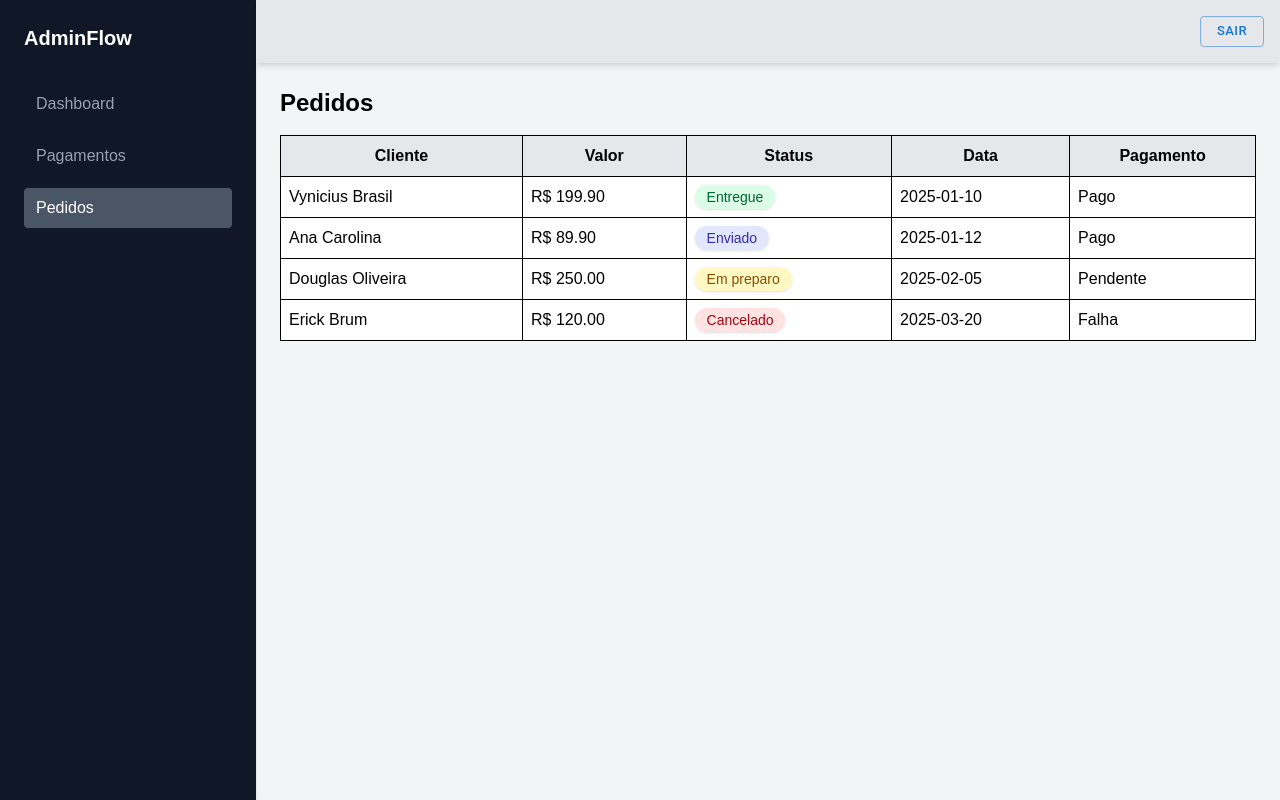
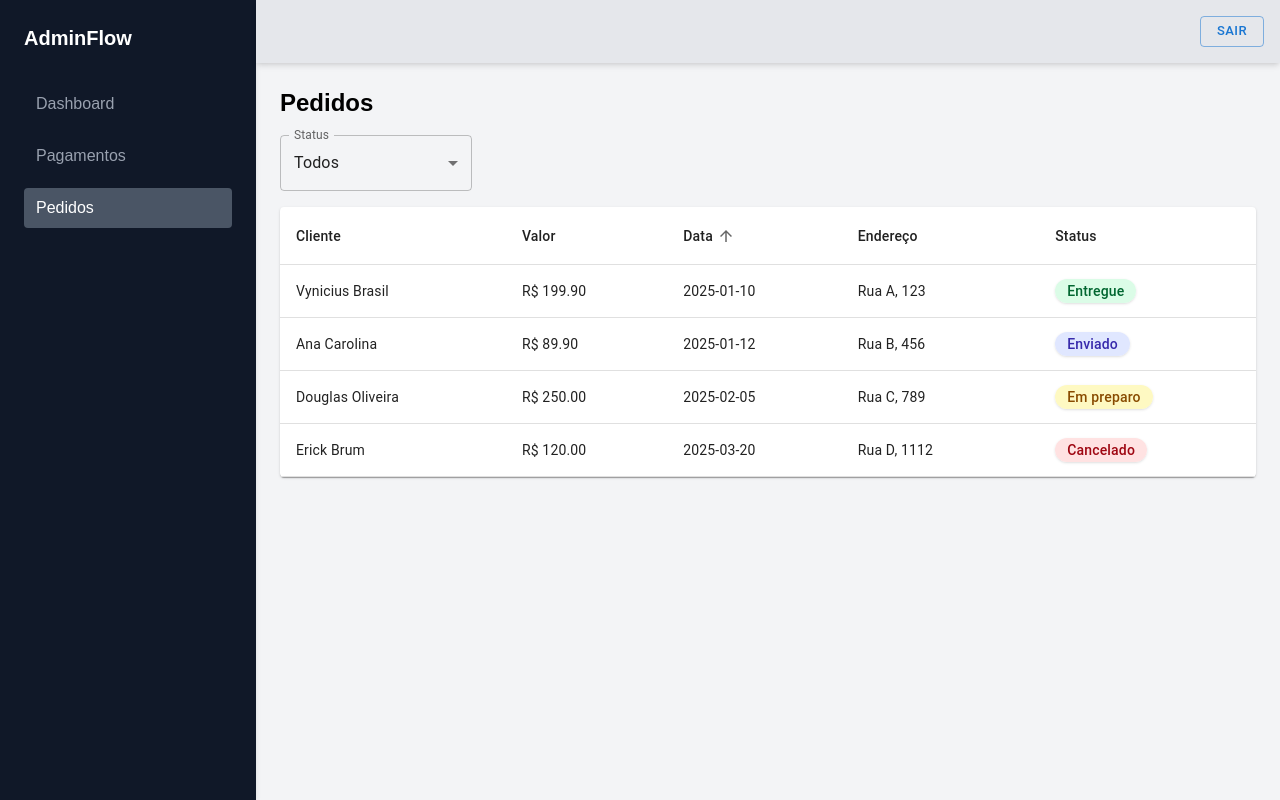
Before and after one commit to VyniciusBras/AdminFlow-DashBoard, a Next.js app: page /dashboard/orders in a window 1280 px wide. Built offline with nearby package versions, Linux system fonts and the light colour scheme.

Commit message:
Implementação de animações e funções em Orders

```diff
--- a/src/app/dashboard/orders/page.tsx
+++ b/src/app/dashboard/orders/page.tsx
@@ -3,27 +3,40 @@
 import { getPayments, getOrders } from "@/services/api";
 import { Payment } from "@/types/payment";
 import { useEffect, useState } from "react";
+import { Table, TableBody, TableCell, TableHead, TableRow, Paper, TableSortLabel, Select, MenuItem, FormControl, InputLabel } from "@mui/material";
+import { motion } from "framer-motion";
 
 import PageContainer from "@/components/layout/pageContainer";
 import Sidebar from "@/components/layout/sidebar";
 import Header from "@/components/layout/header";
 import StatusBadge from "@/components/ui/statusBadge";
+import PaymentDetailsModal from "@/components/ui/paymentsDetailsModal";
+import TableSkeleton from "@/components/skeletons/tableSkeleton";
 
 type Order = {
     id: number;
     user: string;
     total: number;
+    local: string;
     status: "Novo" | "Em preparo" | "Enviado" | "Entregue" | "Cancelado";
     date: string;
 };
+
+type SortOrder = "asc" | "desc";
 
 export default function OrdersPage() {
     const [orders, setOrders] = useState<Order[]>([]);
     const [payments, setPayments] = useState<Payment[]>([]);
     const [loading, setLoading] = useState(true);
+    const [filterStatus, setFilterStatus] = useState<Order["status"] | "Todos">("Todos");
+    const [selectedPayment, setSelectedPayment] = useState<Payment | null>(null);
+    const [openModal, setOpenModal] = useState(false);
+    const [orderBy, setOrderBy] = useState<string>("date");
+    const [orderDirection, setOrderDirection] = useState<SortOrder>("asc");
+    const MotionTableRow = motion(TableRow);
 
-    function getPaymentForOrder(orderId: number) {
-        return payments.find((p) => p.orderId === orderId);
+    function getPaymentForOrder(Id: number) {
+        return payments.find((p) => p.id === Id.toString());
     }
 
     useEffect(() => {
@@ -34,6 +47,72 @@ export default function OrdersPage() {
         });
     }, []);
 
+    function sortOrders(list: Order[], paymentsList: Payment[], orderBy: string, order: SortOrder) {
+        return [...list].sort((a, b) => {
+            let aValue: any;
+            let bValue: any;
+
+            switch (orderBy) {
+                case "user":
+                    aValue = a.user;
+                    bValue = b.user;
+                    break;
+                case "total":
+                    aValue = a.total;
+                    bValue = b.total;
+                    break;
+                case "status":
+                    aValue = a.status;
+                    bValue = b.status;
+                    break;
+                case "date":
+                    aValue = a.date;
+                    bValue = b.date;
+                    break;
+                case "local":
+                    aValue = (a as any).local ?? "";
+                    bValue = (b as any).local ?? "";
+                    break;
+                case "method":
+                    aValue = paymentsList.find((p) => p.id === a.id.toString())?.method ?? "";
+                    bValue = paymentsList.find((p) => p.id === b.id.toString())?.method ?? "";
+                    break;
+                default:
+                    aValue = a.date;
+                    bValue = b.date;
+            }
+
+            if (typeof aValue === "number" && typeof bValue === "number") {
+                return order === "asc" ? aValue - bValue : bValue - aValue;
+            }
+
+            return order === "asc"
+                ? String(aValue).localeCompare(String(bValue))
+                : String(bValue).localeCompare(String(aValue));
+        });
+    }
+
+    const handleOpenModal = (payment: Payment) => {
+        setSelectedPayment(payment);
+        setOpenModal(true);
+    };
+
+    const handleCloseModal = () => {
+        setOpenModal(false);
+        setSelectedPayment(null);
+    };
+
+    const handleSort = (property: string) => {
+        const isAsc = orderBy === property && orderDirection === "asc";
+        setOrderDirection(isAsc ? "desc" : "asc");
+        setOrderBy(property);
+    };
+
+    const filteredOrders =
+        filterStatus === "Todos" ? orders : orders.filter((o) => o.status === filterStatus);
+
+    const sortedOrders = sortOrders(filteredOrders, payments, orderBy, orderDirection);
+
     return (
         <PageContainer>
             <Sidebar />
@@ -42,50 +121,119 @@ export default function OrdersPage() {
 
                 <div className="p-6">
                     <h1 className="text-2xl font-bold mb-4">Pedidos</h1>
+                    <div className="mb-4 w-48">
+                        <FormControl fullWidth>
+                            <InputLabel>Status</InputLabel>
+                            <Select
+                                value={filterStatus}
+                                label="Status"
+                                onChange={(e) => setFilterStatus(e.target.value as Order["status"] | "Todos")}
+                            >
+                                <MenuItem value="Todos">Todos</MenuItem>
+                                <MenuItem value="Novo">Novo</MenuItem>
+                                <MenuItem value="Em preparo">Em preparo</MenuItem>
+                                <MenuItem value="Enviado">Enviado</MenuItem>
+                                <MenuItem value="Entregue">Entregue</MenuItem>
+                                <MenuItem value="Cancelado">Cancelado</MenuItem>
+                            </Select>
+                        </FormControl>
+                    </div>
                     {loading ? (
-                        <OrdersSkeleton />
+                        <TableSkeleton />
                     ) : (
-                        <table className="w-full border text-black bg-white">
-                            <thead className="bg-gray-200">
-                                <tr>
-                                    <th className="p-2 border">Cliente</th>
-                                    <th className="p-2 border">Valor</th>
-                                    <th className="p-2 border">Status</th>
-                                    <th className="p-2 border">Data</th>
-                                    <th className="p-2 border">Pagamento</th>
-                                </tr>
-                            </thead>
+                        <Paper>
+                            <Table>
 
-                            <tbody>
-                                {orders.map(order => {
-                                    const payment = getPaymentForOrder(order.id);
+                                <TableHead>
+                                    <TableRow>
+                                        <TableCell>
+                                            <TableSortLabel
+                                                active={orderBy === "user"}
+                                                direction={orderBy === "user" ? orderDirection : "asc"}
+                                                onClick={() => handleSort("user")}
+                                            >
+                                                Cliente
+                                            </TableSortLabel>
+                                        </TableCell>
 
-                                    return (
-                                        <tr key={order.id}>
-                                            <td className="p-2 border">{order.user}</td>
-                                            <td className="p-2 border">R$ {order.total.toFixed(2)}</td>
-                                            <td className="p-2 border"><StatusBadge status={order.status} /></td>
-                                            <td className="p-2 border">{order.date}</td>
-                                            <td className="p-2 border">
-                                                {payment ? payment.status : "Sem pagamento"}
-                                            </td>
-                                        </tr>
-                                    );
-                                })}
-                            </tbody>
-                        </table>
+                                        <TableCell>
+                                            <TableSortLabel
+                                                active={orderBy === "total"}
+                                                direction={orderBy === "total" ? orderDirection : "asc"}
+                                                onClick={() => handleSort("total")}
+                                            >
+                                                Valor
+                                            </TableSortLabel>
+                                        </TableCell>
+
+                                        <TableCell>
+                                            <TableSortLabel
+                                                active={orderBy === "date"}
+                                                direction={orderBy === "date" ? orderDirection : "asc"}
+                                                onClick={() => handleSort("date")}
+                                            >
+                                                Data
+                                            </TableSortLabel>
+                                        </TableCell>
+
+                                        <TableCell>
+                                            <TableSortLabel
+                                                active={orderBy === "local"}
+                                                direction={orderBy === "local" ? orderDirection : "asc"}
+                                                onClick={() => handleSort("local")}
+                                            >
+                                                Endereço
+                                            </TableSortLabel>
+                                        </TableCell>
+
+                                        <TableCell>
+                                            <TableSortLabel
+                                                active={orderBy === "status"}
+                                                direction={orderBy === "status" ? orderDirection : "asc"}
+                                                onClick={() => handleSort("status")}
+                                            >
+                                                Status
+                                            </TableSortLabel>
+                                        </TableCell>
+                                    </TableRow>
+                                </TableHead>
+
+                                <TableBody>
+                                    {sortedOrders.map((order, index) => {
+                                        const payment = getPaymentForOrder(order.id);
+
+                                        return (
+                                            <MotionTableRow
+                                                key={order.id}
+                                                hover
+                                                className="cursor-pointer"
+                                                onClick={() => payment && handleOpenModal(payment)}
+                                                initial={{ opacity: 0, y: 10 }}
+                                                animate={{ opacity: 1, y: 0 }}
+                                                transition={{ duration: 0.4, ease: "easeOut", delay: index * 0.08 }}
+                                            >
+                                                <TableCell>{order.user}</TableCell>
+
+                                                <TableCell>R$ {order.total.toFixed(2)}</TableCell>
+
+                                                <TableCell>{order.date}</TableCell>
+
+                                                <TableCell>{order.local}</TableCell>
+
+                                                <TableCell>
+                                                    <StatusBadge status={order.status} />
+                                                </TableCell>
+                                            </MotionTableRow>
+                                        );
+                                    })}
+                                </TableBody>
+
+                            </Table>
+                        </Paper>
                     )}
                 </div>
             </main>
+            <PaymentDetailsModal open={openModal} payment={selectedPayment} onClose={handleCloseModal} />
         </PageContainer>
     );
 }
-function OrdersSkeleton() {
-    return (
-        <div className="animate-pulse space-y-2">
-            {[1, 2, 3, 4, 5].map((i) => (
-                <div key={i} className="h-10 bg-gray-200 rounded" />
-            ))}
-        </div>
-    );
-}
--- a/src/mocks/orders.ts
+++ b/src/mocks/orders.ts
@@ -5,6 +5,7 @@ export const ordersMock: Order[] = [
     id: 1,
     user: "Vynicius Brasil",
     total: 199.9,
+    local: "Rua A, 123",
     status: "Entregue",
     date: "2025-01-10",
   },
@@ -12,6 +13,7 @@ export const ordersMock: Order[] = [
     id: 2,
     user: "Ana Carolina",
     total: 89.9,
+    local: "Rua B, 456",
     status: "Enviado",
     date: "2025-01-12",
   },
@@ -19,6 +21,7 @@ export const ordersMock: Order[] = [
     id: 3,
     user: "Douglas Oliveira",
     total: 250.0,
+    local: "Rua C, 789",
     status: "Em preparo",
     date: "2025-02-05",
   },
@@ -26,6 +29,7 @@ export const ordersMock: Order[] = [
     id: 4,
     user: "Erick Brum",
     total: 120.0,
+    local: "Rua D, 1112",
     status: "Cancelado",
     date: "2025-03-20",
   },
--- a/src/mocks/payments.ts
+++ b/src/mocks/payments.ts
@@ -3,7 +3,6 @@ import { Payment } from "@/types/payment";
 export const paymentsMock: Payment[] = [
   {
     id: "1",
-    orderId: 1,
     user: "Vynicius Brasil",
     method: "Cartão",
     amount: 199.9,
@@ -12,7 +11,6 @@ export const paymentsMock: Payment[] = [
   },
   {
     id: "2",
-    orderId: 2,
     user: "Ana Carolina",
     method: "Cartão",
     amount: 89.9,
@@ -21,7 +19,6 @@ export const paymentsMock: Payment[] = [
   },
   {
     id: "3",
-    orderId: 3,
     user: "Douglas Oliveira",
     method: "Pix",
     amount: 250.0,
@@ -30,7 +27,6 @@ export const paymentsMock: Payment[] = [
   },
   {
     id: "4",
-    orderId: 4,
     user: "Erick Brum",
     method: "Pix",
     amount: 120.0,
--- a/src/types/order.ts
+++ b/src/types/order.ts
@@ -2,6 +2,7 @@ export type Order = {
   id: number;
   user: string;
   total: number;
+  local: string;
   status: "Novo" | "Em preparo" | "Enviado" | "Entregue" | "Cancelado";
   date: string;
 };
--- a/src/types/payment.ts
+++ b/src/types/payment.ts
@@ -1,6 +1,5 @@
 export type Payment = {
   id: string;
-  orderId: number;
   user: string;
   method: "Pix" | "Cartão";
   amount: number;
```
Also changed, not shown: src/app/dashboard/payments/page.tsx (+14 -0 lines), src/context/themeContext.tsx (deleted, +0 -42 lines).
